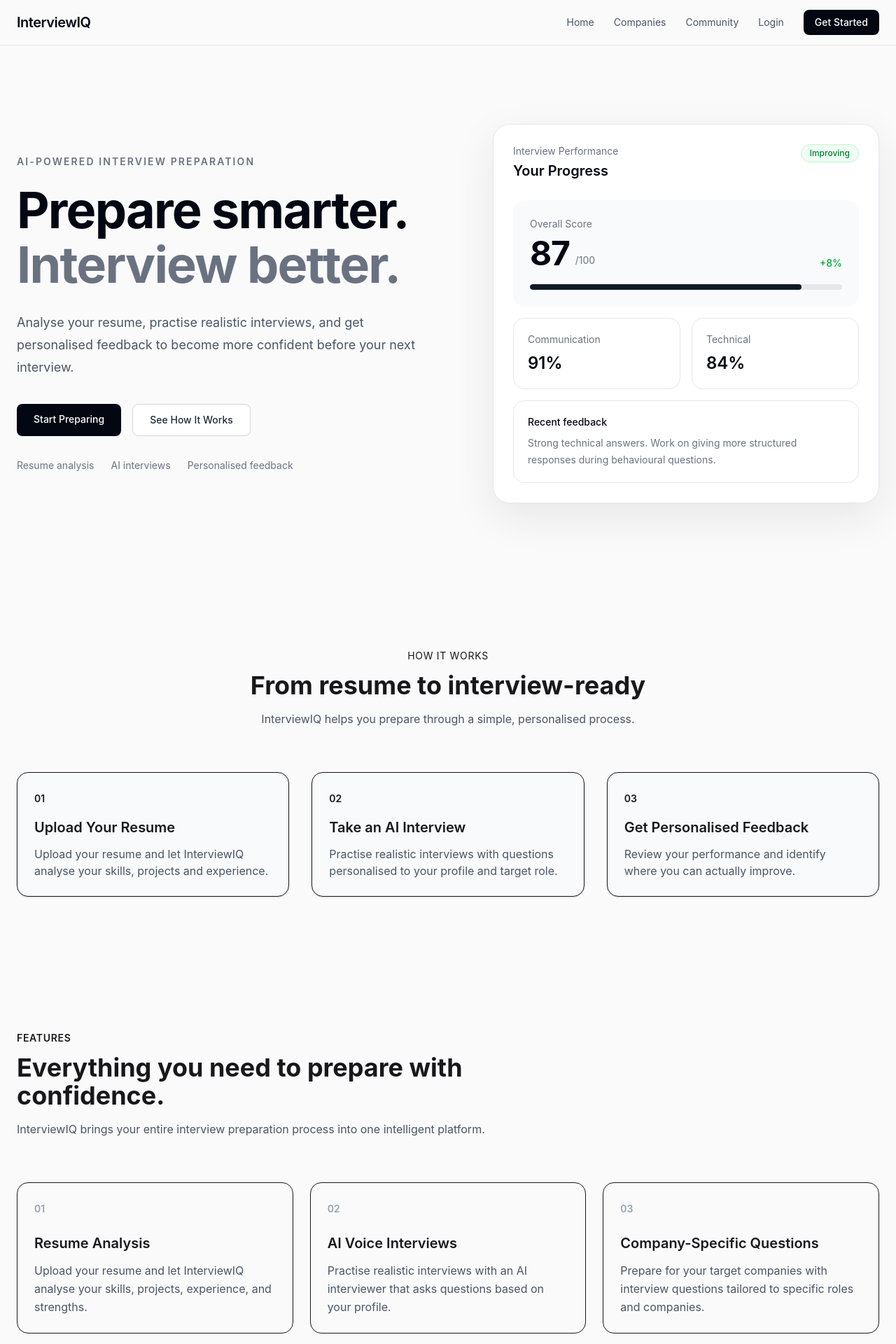
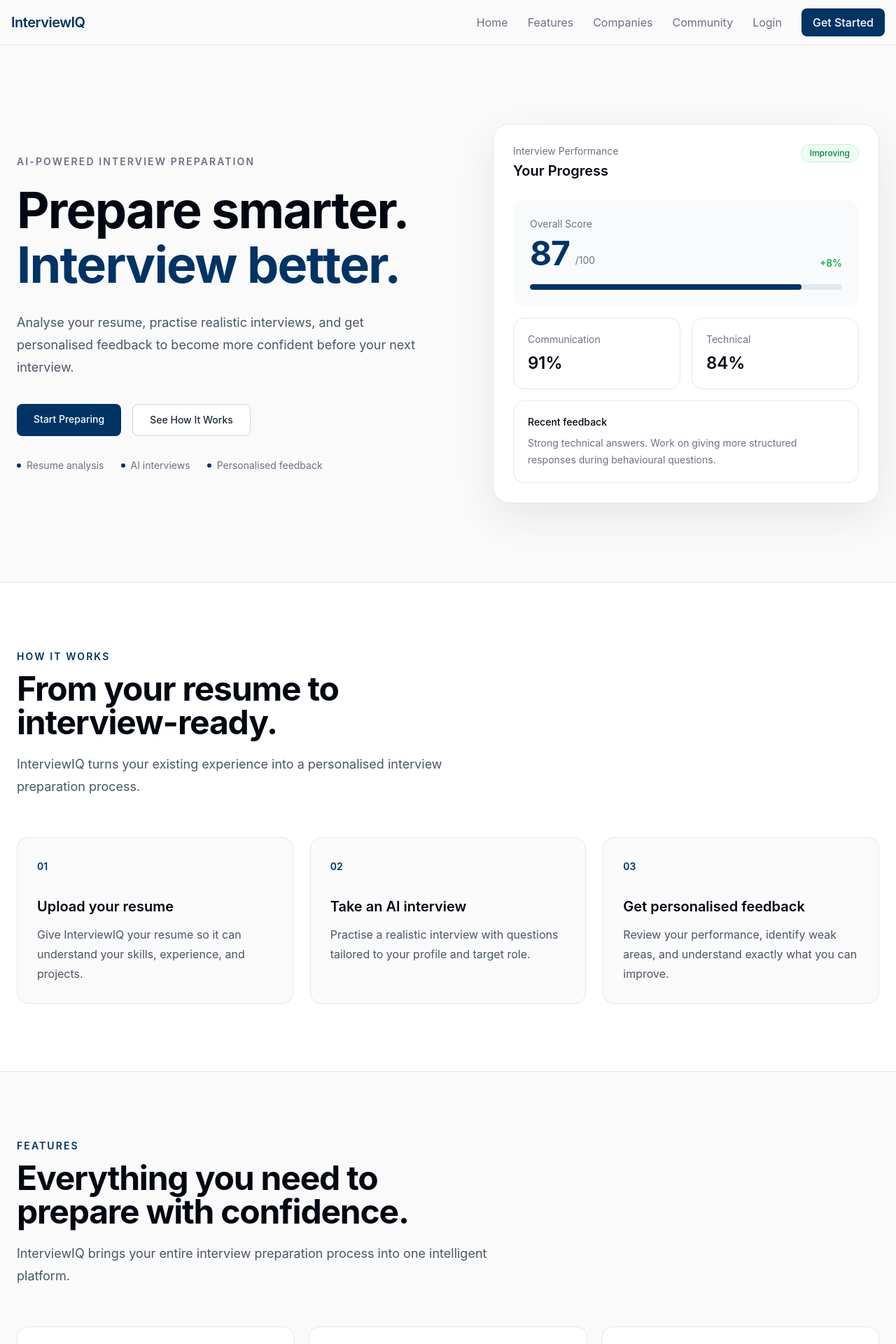
Before and after one commit to aadarshyadav7439/InterviewIQ, a React (Vite) app in the folder client/: page / in a window 1280 px wide. Shown: the top 1920 px of the page at 70% size. Built offline with nearby package versions, Linux system fonts and the light colour scheme.

Commit message:
completed Landing page

```diff
--- a/client/src/components/CTA.jsx
+++ b/client/src/components/CTA.jsx
@@ -1,8 +1,8 @@
 export default function CTA(){
     return (
         <section className="px-6 py-24">
-            <div className="mx-auto max-w-5xl rounded-3xl bg-black px-8 py-16 text-white md:px-16">
-                <p className="text-sm font-semibold uppercase tracking-wider text-gray-400">
+            <div className="mx-auto max-w-5xl rounded-3xl border border-[#013364] bg-[#013364] px-8 py-16 text-white md:px-16">
+                <p className="text-sm font-semibold uppercase tracking-wider text-white/70">
                     Start Preparing Today
                 </p>
 
@@ -12,7 +12,7 @@ export default function CTA(){
                     into your competitive advantage.
                 </h2>
 
-                <p className="mx-auto mt-5 max-w-2xl text-gray-300">
+                <p className="mx-auto mt-5 max-w-2xl text-white/75">
                     Analyse your resume, practise realistic AI interviews, and get personalised feedback to become more confident before your next interview.
                 </p>
 
--- a/client/src/components/Features.jsx
+++ b/client/src/components/Features.jsx
@@ -21,31 +21,37 @@ const features = [
     },
     {
     number: "05",
+    title: "Personalised Feedback",
+    description: "Receive actionable feedback instead of simply getting a score at the end of your interview.",
+
+    },
+    {
+    number: "06",
     title: "Community",
     description: "Connect with other candidates, share experiences, discuss interviews, and learn from the community.",
     },
 ]
 export default function Features(){
     return(
-        <section className="px-6 py-24">
+        <section id="features" className="px-6 py-24">
             <div className="mx-auto max-w-7xl">
                 {/* sectional heading */}
                 <div className="max-w-2xl">
-                    <p className="text-sm font-semibold uppercase tracking-wider">
+                    <p className="text-sm font-semibold uppercase tracking-[0.15em] text-[#013364]">
                         Features
                     </p>
-                    <h2 className="mt-3 text-4xl font-bold">Everything you need to prepare with confidence.</h2>
-                    <p className="mt-4 text-gray-600">InterviewIQ brings your entire interview preparation process into one intelligent platform.</p>
+                    <h2 className="mt-3 text-4xl font-bold tracking-tight text-gray-950 md:text-5xl">Everything you need to prepare with confidence.</h2>
+                    <p className="mt-5 text-lg leading-8 text-gray-600">InterviewIQ brings your entire interview preparation process into one intelligent platform.</p>
                 </div>
 
                 {/* feature cards */}
-                <div className="mt-16 grid gap-6 md:grid-cols-2 lg:grid-cols-3">
+                <div className="mt-14 grid gap-5 md:grid-cols-2 lg:grid-cols-3">
                     {features.map((feature)=>(
                         <div key={feature.number}
-                            className="rounded-2xl border p-6 transition hover:shadow-md">
-                            <span className="text-sm font-semibold text-gray-400">{feature.number}</span>
-                            <h3 className="mt-6 text-xl font-semibold">{feature.title}</h3>
-                            <p className="mt-3 leading-relaxed text-gray-600">{feature.description}</p>
+                            className="rounded-2xl border border-gray-200 bg-white p-7 transition hover:translate-y-1 hover:border-[#013364]/20 hover:shadow-sm">
+                            <span className="text-sm font-semibold text-[#013364]">{feature.number}</span>
+                            <h3 className="mt-7 text-xl font-semibold text-gray-950">{feature.title}</h3>
+                            <p className="mt-3 leading-7 text-gray-600">{feature.description}</p>
                         </div>
                     ))}
                 </div>
--- a/client/src/components/Footer.jsx
+++ b/client/src/components/Footer.jsx
@@ -1,16 +1,16 @@
 export default function Footer(){
     return (
-        <footer className="border-t px-6 py-10">
+        <footer className="border-t bg-white border-gray-200 px-6 py-10">
             <div className="mx-auto flex max-w-7xl flex-col gap-6 md:flex-row md:items-center md:justify-between">
                 <div>
-                    <h2 className="text-xl font-bold">InterviewIQ</h2>
+                    <h2 className="text-xl font-bold text-[#013364]">InterviewIQ</h2>
                     <p className="mt-1 text-sm text-gray-500">AI-powered interview preparation.</p>
                 </div>
-                <div className="flex gap-6 text-sm text-gray-600">
-                    <a href="/"  className="hover:text-black">Home</a>
-                    <a href="/companies" className="hover:text-black">Companies</a>
-                    <a href="/community" className="hover:text-black">Community</a>
-                    <a href="/login" className="hover:text-black">Login</a>
+                <div className="flex gap-6 text-sm text-gray-500">
+                    <a href="/"  className="hover:text-[#013364]">Home</a>
+                    <a href="/companies" className="hover:text-[#013364]">Companies</a>
+                    <a href="/community" className="hover:text-[#013364]">Community</a>
+                    <a href="/login" className="hover:text-[#013364]">Login</a>
                 </div>
 
                 <p className="text-sm text-gray-500">© 2026 InterviewIQ</p>
--- a/client/src/components/Hero.jsx
+++ b/client/src/components/Hero.jsx
@@ -4,6 +4,7 @@ export default function Hero() {
   return (
     <section className="px-6 py-20 md:py-28">
       <div className="mx-auto grid max-w-7xl items-center gap-16 lg:grid-cols-2">
+
         {/* Left side */}
         <div>
           <p className="mb-5 text-sm font-semibold uppercase tracking-[0.15em] text-gray-500">
@@ -13,40 +14,61 @@ export default function Hero() {
           <h1 className="max-w-3xl text-5xl font-bold leading-[1.08] tracking-tight text-gray-950 md:text-6xl lg:text-7xl">
             Prepare smarter.
             <br />
-            <span className="text-gray-500">Interview better.</span>
+            <span className="text-[#013364]">
+              Interview better.
+            </span>
           </h1>
 
           <p className="mt-7 max-w-xl text-lg leading-8 text-gray-600">
-            Analyse your resume, practise realistic interviews, and get personalised feedback to become more confident before your next interview.
+            Analyse your resume, practise realistic interviews, and get
+            personalised feedback to become more confident before your next
+            interview.
           </p>
 
           <div className="mt-9 flex flex-wrap gap-4">
+
             <Link to="/signup"
-              className="rounded-lg bg-gray-950 px-6 py-3 text-sm font-medium text-white transition hover:bg-gray-800"
-            >Start Preparing</Link>
+              className="rounded-lg bg-[#013364] px-6 py-3 text-sm font-medium text-white transition hover:bg-[#081f38]">
+              Start Preparing
+            </Link>
 
             <a href="#how-it-works"
-              className="rounded-lg border border-gray-300 bg-white px-6 py-3 text-sm font-medium text-gray-800 transition hover:bg-gray-50"
-            >See How It Works</a>
+              className="rounded-lg border border-gray-300 bg-white px-6 py-3 text-sm font-medium text-gray-800 transition hover:border-[#013364]/30 hover:bg-gray-50">
+              See How It Works
+            </a>
+
           </div>
 
           <div className="mt-8 flex flex-wrap gap-x-6 gap-y-2 text-sm text-gray-500">
-            <span>Resume analysis</span>
-            <span>AI interviews</span>
-            <span>Personalised feedback</span>
+
+            <span className="flex items-center gap-2">
+              <span className="h-1.5 w-1.5 rounded-full bg-[#013364]" />
+              Resume analysis
+            </span>
+
+            <span className="flex items-center gap-2">
+              <span className="h-1.5 w-1.5 rounded-full bg-[#013364]" />
+              AI interviews
+            </span>
+
+            <span className="flex items-center gap-2">
+              <span className="h-1.5 w-1.5 rounded-full bg-[#013364]" />
+              Personalised feedback
+            </span>
+
           </div>
         </div>
 
         {/* Right side */}
         <div className="lg:pl-8">
+
           <div className="rounded-3xl border border-gray-200 bg-white p-5 shadow-[0_20px_60px_rgba(0,0,0,0.08)] md:p-7">
 
             {/* Preview header */}
             <div className="flex items-start justify-between">
+
               <div>
-                <p className="text-sm text-gray-500">
-                  Interview Performance
-                </p>
+                <p className="text-sm text-gray-500">Interview Performance</p>
 
                 <h2 className="mt-1 text-xl font-semibold text-gray-950">
                   Your Progress
@@ -56,56 +78,78 @@ export default function Hero() {
               <span className="rounded-full border border-green-200 bg-green-50 px-3 py-1 text-xs font-medium text-green-700">
                 Improving
               </span>
+
             </div>
 
             {/* Score */}
             <div className="mt-7 rounded-2xl bg-gray-50 p-6">
+
               <div className="flex items-end justify-between">
+
                 <div>
-                  <p className="text-sm text-gray-500">
-                    Overall Score
-                  </p>
+                  <p className="text-sm text-gray-500">Overall Score</p>
 
                   <div className="mt-2 flex items-end gap-2">
-                    <span className="text-5xl font-bold tracking-tight text-gray-950">87</span>
 
-                    <span className="mb-1 text-sm text-gray-500">/100</span>
+                    <span className="text-5xl font-bold tracking-tight text-[#013364]">
+                      87
+                    </span>
+
+                    <span className="mb-1 text-sm text-gray-500">
+                      /100
+                    </span>
+
                   </div>
                 </div>
 
                 <span className="text-sm font-medium text-green-600">+8%</span>
+
               </div>
 
               {/* Progress bar */}
               <div className="mt-5 h-2 overflow-hidden rounded-full bg-gray-200">
-                <div className="h-full w-[87%] rounded-full bg-gray-900" />
+                <div className="h-full w-[87%] rounded-full bg-[#013364]" />
               </div>
+
             </div>
 
             {/* Stats */}
             <div className="mt-4 grid grid-cols-2 gap-4">
+
               <div className="rounded-2xl border border-gray-200 p-5">
-                <p className="text-sm text-gray-500">Communication</p>
+                <p className="text-sm text-gray-500">
+                  Communication
+                </p>
 
-                <p className="mt-2 text-2xl font-semibold text-gray-950">91%</p>
+                <p className="mt-2 text-2xl font-semibold text-gray-950">
+                  91%
+                </p>
               </div>
 
               <div className="rounded-2xl border border-gray-200 p-5">
-                <p className="text-sm text-gray-500">Technical</p>
+                <p className="text-sm text-gray-500">
+                  Technical
+                </p>
 
-                <p className="mt-2 text-2xl font-semibold text-gray-950">84%</p>
+                <p className="mt-2 text-2xl font-semibold text-gray-950">
+                  84%
+                </p>
               </div>
+
             </div>
 
             {/* Recent feedback */}
             <div className="mt-4 rounded-2xl border border-gray-200 p-5">
+
               <p className="text-sm font-medium text-gray-950">
                 Recent feedback
               </p>
 
               <p className="mt-2 text-sm leading-6 text-gray-500">
-                Strong technical answers. Work on giving more structured responses during behavioural questions.
+                Strong technical answers. Work on giving more structured
+                responses during behavioural questions.
               </p>
+
             </div>
 
           </div>
--- a/client/src/components/HowItWorks.jsx
+++ b/client/src/components/HowItWorks.jsx
@@ -1,36 +1,53 @@
-export default function HowItWorks(){
+const steps = [
+  {
+    number: "01",
+    title: "Upload your resume",
+    description: "Give InterviewIQ your resume so it can understand your skills, experience, and projects.",
+  },
+  {
+    number: "02",
+    title: "Take an AI interview",
+    description: "Practise a realistic interview with questions tailored to your profile and target role.",
+  },
+  {
+    number: "03",
+    title: "Get personalised feedback",
+    description: "Review your performance, identify weak areas, and understand exactly what you can improve.",
+  },
+];
+
+export default function HowItWorks() {
   return (
-        <section id="how-it-works" className="px-6 py-24">
+    <section id="how-it-works" className="border-y border-gray-200 bg-white px-6 py-24">
       <div className="mx-auto max-w-7xl">
-                {/* heading */}
-                <div className="mx-auto max-w-2xl text-center">
-                    <p className="text-sm font-semifold uppercase tracking-wider">How It Works</p>
-                    <h2 className="mt-3 text-4xl font-bold">From resume to interview-ready</h2>
-                    <p className="mt-4 text-gray-600">InterviewIQ helps you prepare through a simple, personalised process.</p>
-                </div>
-                {/* flowcharT */}
-                <div className="mt-16 grid gap-8 md:grid-cols-3">
-                    <div className="rounded-2xl border p-6 bg-gray-50 shadow-sm">
-                        <span className="text-sm font-semibold">01</span>
-                        <h3 className="mt-4 text-xl font-semibold">Upload Your Resume</h3>
-                        <p className="mt-3 text-gray-600">
-                            Upload your resume and let InterviewIQ analyse your skills, projects and experience.
+
+        <div className="max-w-2xl">
+          <p className="text-sm font-semibold uppercase tracking-[0.15em] text-[#013364]">
+            How it works
+          </p>
+
+          <h2 className="mt-3 text-4xl font-bold tracking-tight text-gray-950 md:text-5xl">
+            From your resume to interview-ready.
+          </h2>
+
+          <p className="mt-5 text-lg leading-8 text-gray-600">
+            InterviewIQ turns your existing experience into a personalised
+            interview preparation process.
           </p>
         </div>
-                    <div className="rounded-2xl border p-6 bg-gray-50 shadow-sm">
-                        <span className="text-sm font-semibold">02</span>
-                        <h3 className="mt-4 text-xl font-semibold">Take an AI Interview</h3>
-                        <p className="mt-3 text-gray-600">
-                            Practise realistic interviews with questions personalised to your profile and target role.
-                        </p>
+
+        <div className="mt-14 grid gap-6 md:grid-cols-3">
+          {steps.map((step) => (
+            <div key={step.number}
+              className="rounded-2xl border border-gray-200 bg-[#fafafa] p-7 transition hover:-translate-y-1 hover:border-[#013364]/20 hover:shadow-sm">
+
+              <span className="text-sm font-semibold text-[#013364]">{step.number}</span>
+
+              <h3 className="mt-8 text-xl font-semibold text-gray-950">{step.title}</h3>
+
+              <p className="mt-3 leading-7 text-gray-600">{step.description}</p>
             </div>
-                    <div className="rounded-2xl border p-6 bg-gray-50 shadow-sm">
-                        <span className="text-sm font-semibold">03</span>
-                        <h3 className="mt-4 text-xl font-semibold">Get Personalised Feedback</h3>
-                        <p className="mt-3 text-gray-600">
-                           Review your performance and identify where you can actually improve.
-                        </p>
-                    </div>
+          ))}
         </div>
 
       </div>
--- a/client/src/components/Navbar.jsx
+++ b/client/src/components/Navbar.jsx
@@ -2,18 +2,20 @@ import { Link } from "react-router-dom";
 
 export default function Navbar() {
   return (
-    <nav className="border-b border-gray-200/80 bg-[#fafafa]">
-      <div className="mx-auto flex h-16 items-center justify-between px-6 max-w-7xl">
-        <Link to="/" className="text-xl font-semibold tracking-tight text-gray-950">
+    <nav className="sticky top-0 z-50 border-b border-gray-200/80 bg-[#fafafa]/95 backdrop-blur-sm">
+      <div className="mx-auto flex h-16 items-center justify-between px-4 max-w-7xl">
+
+        <Link to="/" className="text-xl font-semibold tracking-tight text-[#013364]">
           InterviewIQ
         </Link>
 
         <div className="hidden items-center gap-7 md:flex">
-          <Link to="/" className="text-sm text-gray-600 transition-colors hover:text-gray-950">Home</Link>
-          <Link to="/companies" className="text-sm text-gray-600 transition-colors hover:text-gray-950">Companies</Link>
-          <Link to="/community" className="text-sm text-gray-600 transition-colors hover:text-gray-950">Community</Link>
-          <Link to="/login" className="text-sm text-gray-600 transition-colors hover:text-gray-950">Login</Link>
-          <Link to="/signup" className="rounded-lg bg-gray-950 text-white px-4 py-2 text-sm font-medium text-white transition-colors hover:bg-gray-800">
+          <Link to="/" className="text-base text-gray-500 transition-colors hover:text-[#013364]">Home</Link>
+          <a href="#features" className="text-base text-gray-500 transition-colors hover:text-[#013364]">Features</a>
+          <Link to="/companies" className="text-base text-gray-500 transition-colors hover:text-[#013364]">Companies</Link>
+          <Link to="/community" className="text-base text-gray-500 transition-colors hover:text-[#013364]">Community</Link>
+          <Link to="/login" className="text-base text-gray-500 transition-colors hover:text-[#013364]">Login</Link>
+          <Link to="/signup" className="rounded-lg bg-[#013364] text-white px-4 py-2 text-base font-medium transition-colors hover:bg-[#081f38]">
             Get Started
           </Link>
         </div>
--- a/client/src/index.css
+++ b/client/src/index.css
@@ -1,8 +1,8 @@
 @import "tailwindcss";
 
 :root{
-    --color-primary: #4f46e5;
-    --color-primary-hover: #4338ca;
+    --color-primary: #013364;
+    --color-primary-hover: #081f38;
     font-family: Inter, system-ui, -apple-system, BlinkMacSystemFont, "Segoe UI", sans-serif;
     color: #18181b;
     background: #fafafa;
```
Also changed, not shown: client/src/components/WhyInterviewIQ.jsx (+13 -13 lines). Lines whose indentation alone changed are shown as unchanged.
